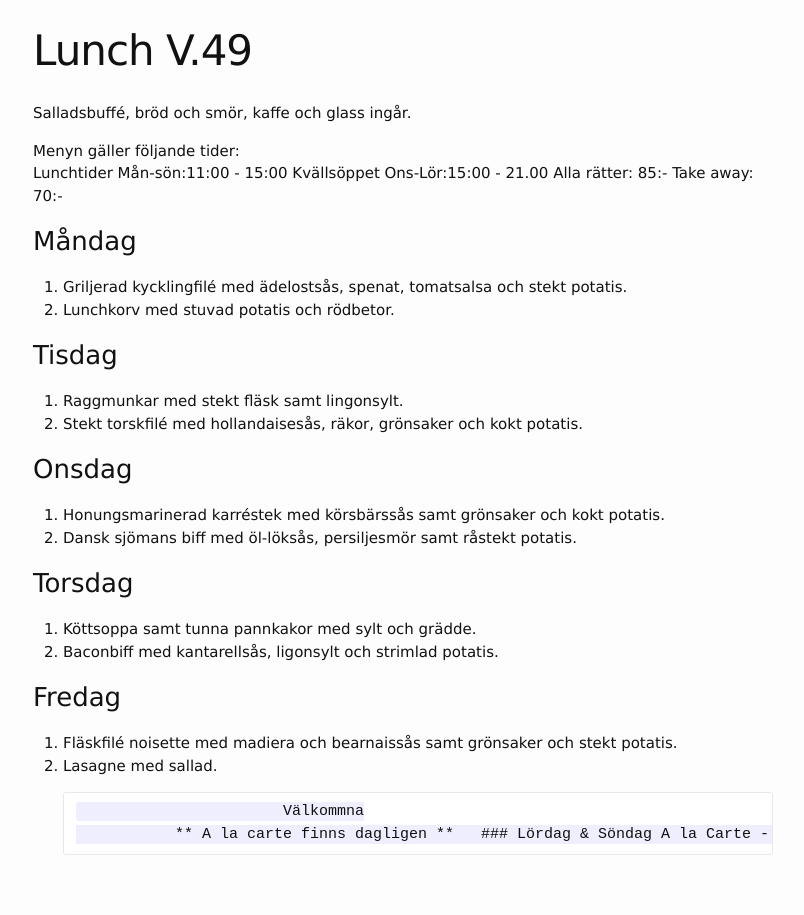
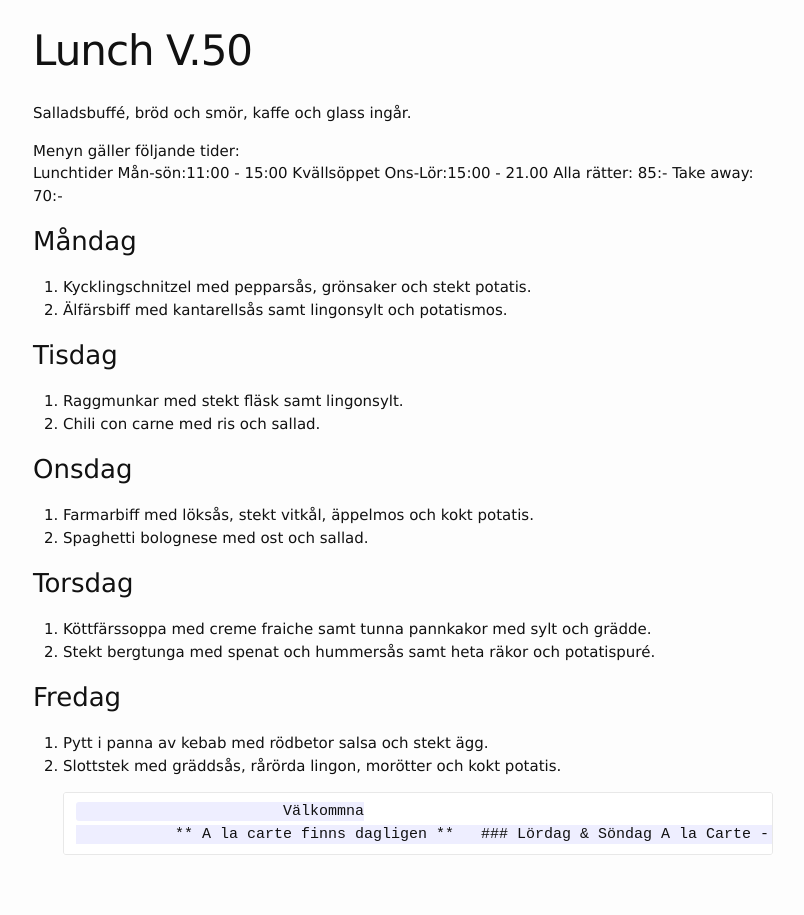
Before and after one commit to FarInn62/farinn62.github.io, a Jekyll site: the page built from lunch.md, in a window 1280 px wide. Shown: the whole page, without its empty margins (237-1041 px from the left). Built offline with Jekyll 4.4.1, drawn with Linux system fonts in a browser that asks for light colours.

Commit message:
Update lunch.md

```diff
--- a/lunch.md
+++ b/lunch.md
@@ -1,6 +1,6 @@
 ---
 layout: foodmenu
-title: Lunch V.49
+title: Lunch V.50
 permalink: /lunch/
 published: true
 ---
@@ -12,24 +12,24 @@ Kvällsöppet Ons-Lör:15:00 - 21.00
 Alla rätter: 85:- Take away: 70:-
 
 ### Måndag
-1. Griljerad kycklingfilé med ädelostsås, spenat, tomatsalsa och stekt potatis.
-2. Lunchkorv med stuvad potatis och rödbetor.
+1. Kycklingschnitzel med pepparsås, grönsaker och stekt potatis.
+2. Älfärsbiff med kantarellsås samt lingonsylt och potatismos.
 
 ### Tisdag
 1. Raggmunkar med stekt fläsk samt lingonsylt.
-2. Stekt torskfilé med hollandaisesås, räkor, grönsaker och kokt potatis.
+2. Chili con carne med ris och sallad.
 
 ### Onsdag
-1. Honungsmarinerad karréstek med körsbärssås samt grönsaker och kokt potatis.
-2. Dansk sjömans biff med öl-löksås, persiljesmör samt råstekt potatis.
+1. Farmarbiff med löksås, stekt vitkål, äppelmos och kokt potatis.
+2. Spaghetti bolognese med ost och sallad.
 
 ### Torsdag
-1. Köttsoppa samt tunna pannkakor med sylt och grädde.
-2. Baconbiff med kantarellsås, ligonsylt och strimlad potatis.
+1. Köttfärssoppa med creme fraiche samt tunna pannkakor med sylt och grädde.
+2. Stekt bergtunga med spenat och hummersås samt heta räkor och potatispuré.
 
 ### Fredag
-1. Fläskfilé noisette med madiera och bearnaissås samt grönsaker och stekt potatis.
-2. Lasagne med sallad.
+1. Pytt i panna av kebab med rödbetor salsa och stekt ägg.
+2. Slottstek med gräddsås, rårörda lingon, morötter och kokt potatis.
 
                               Välkommna
                   ** A la carte finns dagligen **
```
